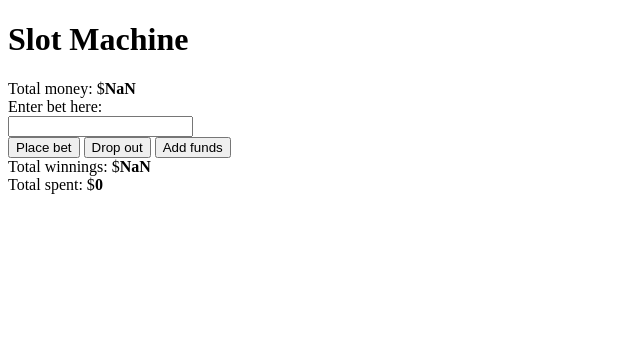
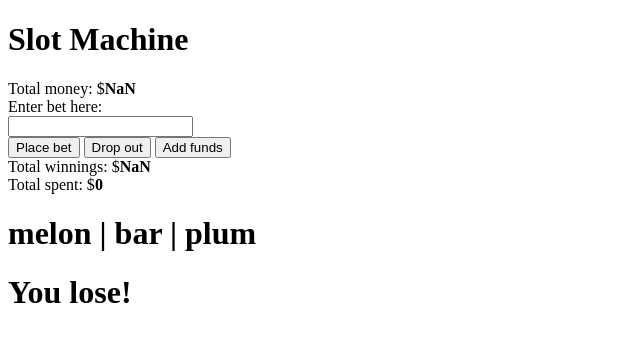
Before and after one commit to LapointeB/slotMachine-BeauLapointe, a website: page public_html/index.html in a window 1280 px wide. Both pictures are taken after a click on the button "Place bet". Shown: the whole page, without its empty margins (0-640 px from the left). Drawn offline with Linux system fonts and the light colour scheme.

Commit message:
Added the slots themselves (finished code)

```diff
--- a/public_html/index.html
+++ b/public_html/index.html
@@ -20,10 +20,12 @@ and open the template in the editor.
         <button id="placeBet">Place bet</button>
         <button id="dropOut">Drop out</button>
         <button id="addFunds">Add funds</button>
-        <div id="slotImages"></div>
+        <br>
         Total winnings: $<strong id="totalWinnings">0</strong>
         <br>
         Total spent: $<strong id="totalSpent">0</strong>
+        <h1 id="slots"></h1>
+        <h1 id="winLose"></h1>
         <script src="slotMachine.js"></script>
     </body>
 </html>
--- a/public_html/slotMachine.js
+++ b/public_html/slotMachine.js
@@ -30,6 +30,7 @@ function runSlots() {
             results *= -1;
         }
         applyResults();
+        resultsDisp();
     }
     slotBase = [];
     changeVars();
@@ -67,11 +68,6 @@ function applyResults() {
     }
 }
 
-//converts the slot results into images
-function imageConvert() {
-
-}
-
 //adds more money into your total money
 function moneyAdding() {
     let addMoney = Number(prompt("How much money are you adding? "));
@@ -88,6 +84,17 @@ function getOut() {
     changeVars();
 }
 
+//displays the results of the slot machine
+function resultsDisp() {
+    document.getElementById("slots").innerHTML = (slotBase[0] + " | " + slotBase[1] + " | " + slotBase[2]);
+    if (results >= 0) {
+        document.getElementById("winLose").innerHTML = "You win!";
+    }
+    else {
+        document.getElementById("winLose").innerHTML = "You lose!";
+    }
+}
+
 //gives the proper values to the index file
 function changeVars() {
     document.getElementById("totalMoney").innerHTML = totalMoney;
```
Also changed, not shown: public_html/images/bar.jpg (deleted), public_html/images/bell.jpg (deleted), public_html/images/cherries.jpg (deleted), public_html/images/melon.jpg (deleted), public_html/images/orange.jpg (deleted), public_html/images/plum.jpg (deleted).
